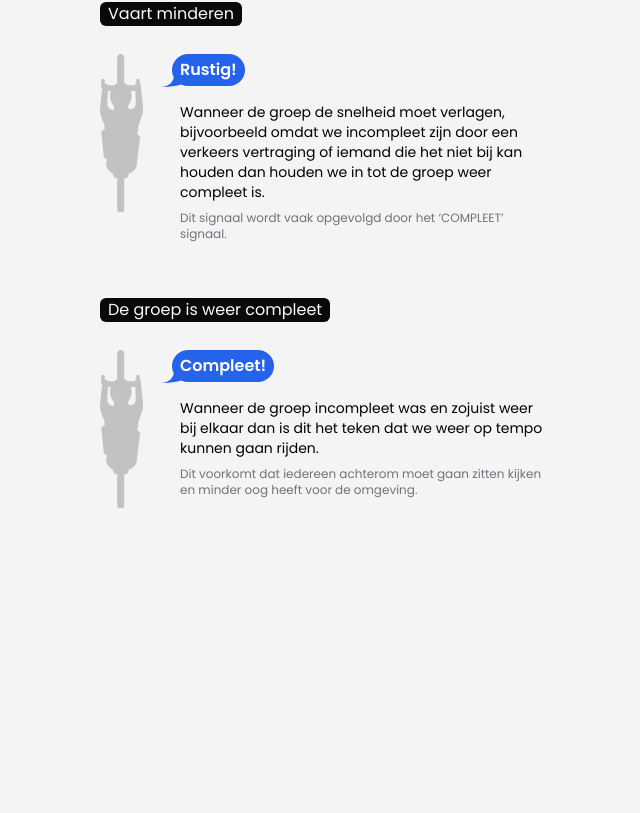
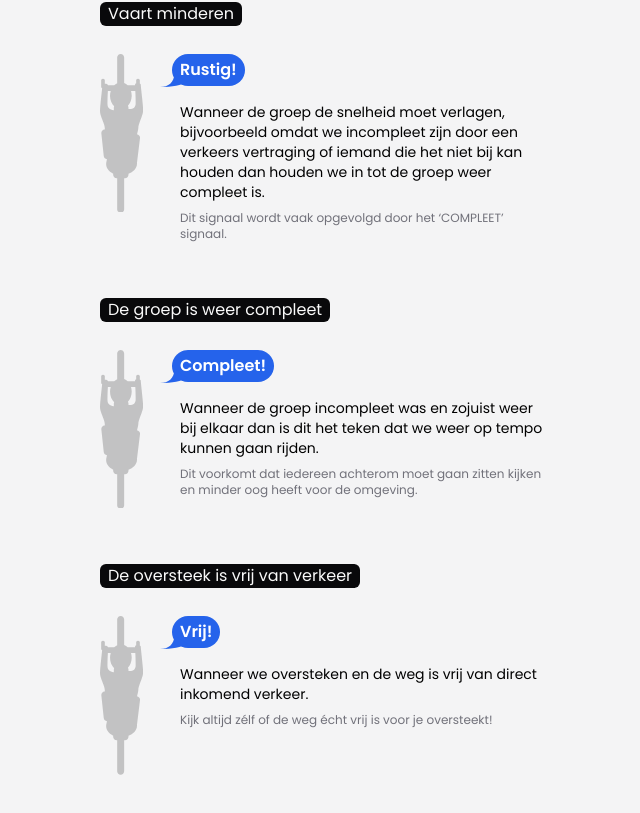
Before and after one commit to timohofmeijer/avt-cycling, a Next.js app: page /signalen in a window 1280 px wide. Shown: the part 3077-3890 px from the top of the page, without its empty margins (316-956 px from the left). Before the commit the page ends 3649 px from the top, so only its background shows below. Built offline with nearby package versions, Linux system fonts and the light colour scheme.

Commit message:
chore: add “Vrij” to signals

```diff
--- a/src/app/signalen/page.tsx
+++ b/src/app/signalen/page.tsx
@@ -48,6 +48,7 @@ const Page: React.FC = () => {
           <Signal type="twee" />
           <Signal type="rustig" />
           <Signal type="compleet" />
+          <Signal type="vrij" />
         </div>
       </div>
     </PageAnimation>
--- a/src/components/Signal.tsx
+++ b/src/components/Signal.tsx
@@ -12,6 +12,7 @@ type SignalType =
   | 'twee'
   | 'rustig'
   | 'compleet'
+  | 'vrij'
 
 const SignalTypeTitles: Record<SignalType, string> = {
   voor: 'Obstakel rechter voorzijde',
@@ -25,6 +26,7 @@ const SignalTypeTitles: Record<SignalType, string> = {
   twee: 'Twee aan twee gaan rijden',
   rustig: 'Vaart minderen',
   compleet: 'De groep is weer compleet',
+  vrij: 'De oversteek is vrij van verkeer',
 }
 
 const SignalTypeShout: Record<SignalType, string> = {
@@ -39,6 +41,7 @@ const SignalTypeShout: Record<SignalType, string> = {
   twee: 'Twee',
   rustig: 'Rustig',
   compleet: 'Compleet',
+  vrij: 'Vrij',
 }
 
 const SignalTypeIntro: Record<SignalType, string> = {
@@ -61,6 +64,7 @@ const SignalTypeIntro: Record<SignalType, string> = {
     'Wanneer de groep de snelheid moet verlagen, bijvoorbeeld omdat we incompleet zijn door een verkeers vertraging of iemand die het niet bij kan houden dan houden we in tot de groep weer compleet is.',
   compleet:
     'Wanneer de groep incompleet was en zojuist weer bij elkaar dan is dit het teken dat we weer op tempo kunnen gaan rijden.',
+  vrij: 'Wanneer we oversteken en de weg is vrij van direct inkomend verkeer.',
 }
 
 const SignalTypeBody: Record<SignalType, string> = {
@@ -78,6 +82,7 @@ const SignalTypeBody: Record<SignalType, string> = {
   rustig: 'Dit signaal wordt vaak opgevolgd door het ‘COMPLEET’ signaal.',
   compleet:
     'Dit voorkomt dat iedereen achterom moet gaan zitten kijken en minder oog heeft voor de omgeving.',
+  vrij: 'Kijk altijd zélf of de weg écht vrij is voor je oversteekt!',
 }
 
 export const Signal: React.FC<{ type: SignalType }> = ({ type }) => {
```
